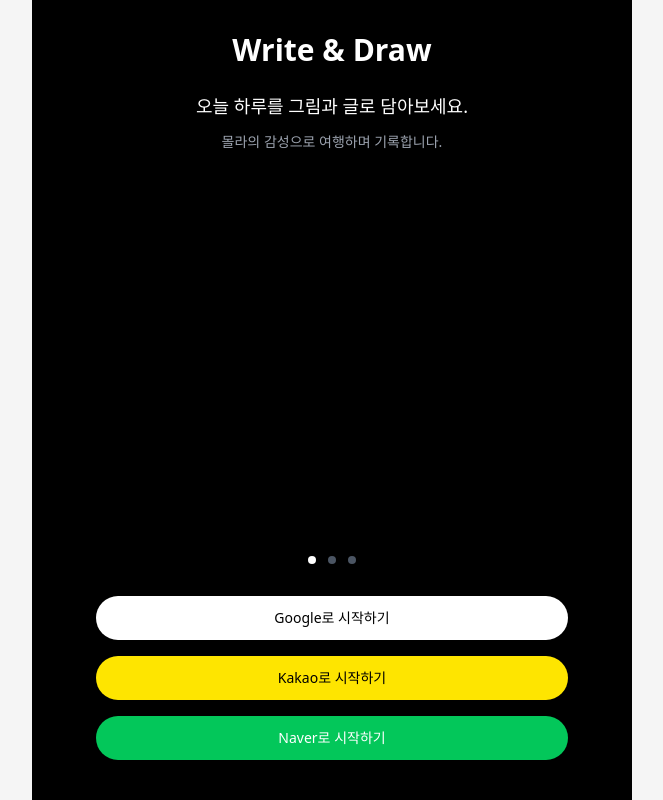
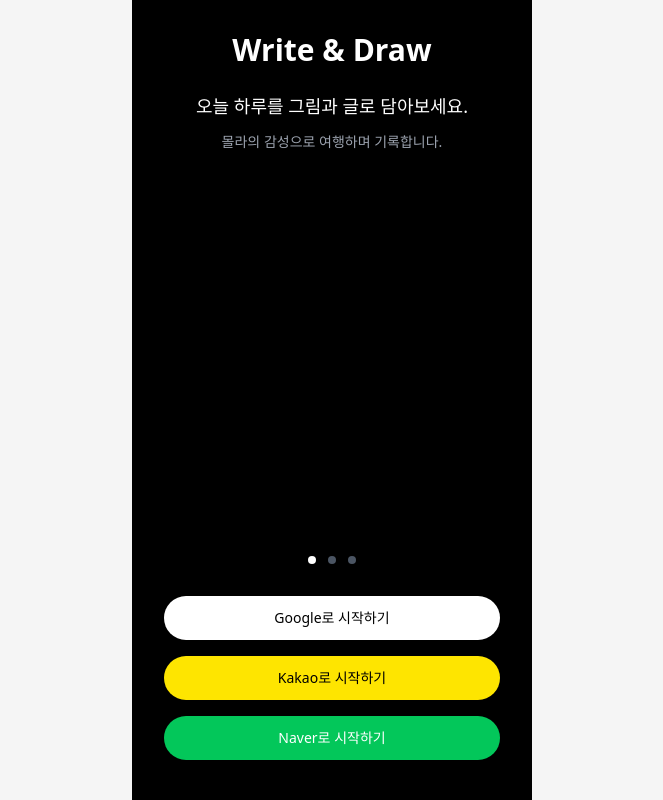
Before and after one commit to sonar-diary/Front-end, a React (Vite) app in the folder sonar-front/: page / in a window 1280 px wide. Shown: the whole page, without its empty margins (308-971 px from the left). Built offline with nearby package versions, Linux system fonts and the light colour scheme.

Commit message:
Fix:merge with main branch

```diff
--- a/sonar-front/src/App.jsx
+++ b/sonar-front/src/App.jsx
@@ -8,7 +8,7 @@
   const [showSplash, setShowSplash] = useState(true);
 
   return (
-    <div className="w-full max-w-[600px] min-h-screen bg-black mx-auto relative">
+    <div className="w-full max-w-[400px] min-h-screen bg-black mx-auto relative">
       {showSplash ? (
         <Splash onFinish={() => setShowSplash(false)} />
       ) : (
--- a/sonar-front/src/pages/Login.jsx
+++ b/sonar-front/src/pages/Login.jsx
@@ -34,13 +34,13 @@
   return (
     <div className="relative h-screen bg-black text-white" onClick={handleClick}>
       <div className="flex flex-col h-full">
-        <div className="flex-1 pt-8 px-12 text-center">
+        <div className="flex-1 pt-8 px-6 text-center">
           <h1 className="text-3xl font-bold mb-6">{slides[currentSlide].title}</h1>
           <p className="text-lg mb-3">{slides[currentSlide].description}</p>
           <p className="text-sm text-gray-400">{slides[currentSlide].subText}</p>
         </div>
 
-        <div className="relative w-full px-16 pb-10 space-y-4">
+        <div className="relative w-full px-8 pb-10 space-y-4">
           <div className="flex justify-center gap-3 mb-4">
             {slides.map((_, index) => (
               <div key={index} className={`w-2 h-2 rounded-full ${currentSlide === index ? "bg-white" : "bg-gray-600"}`} />
```
